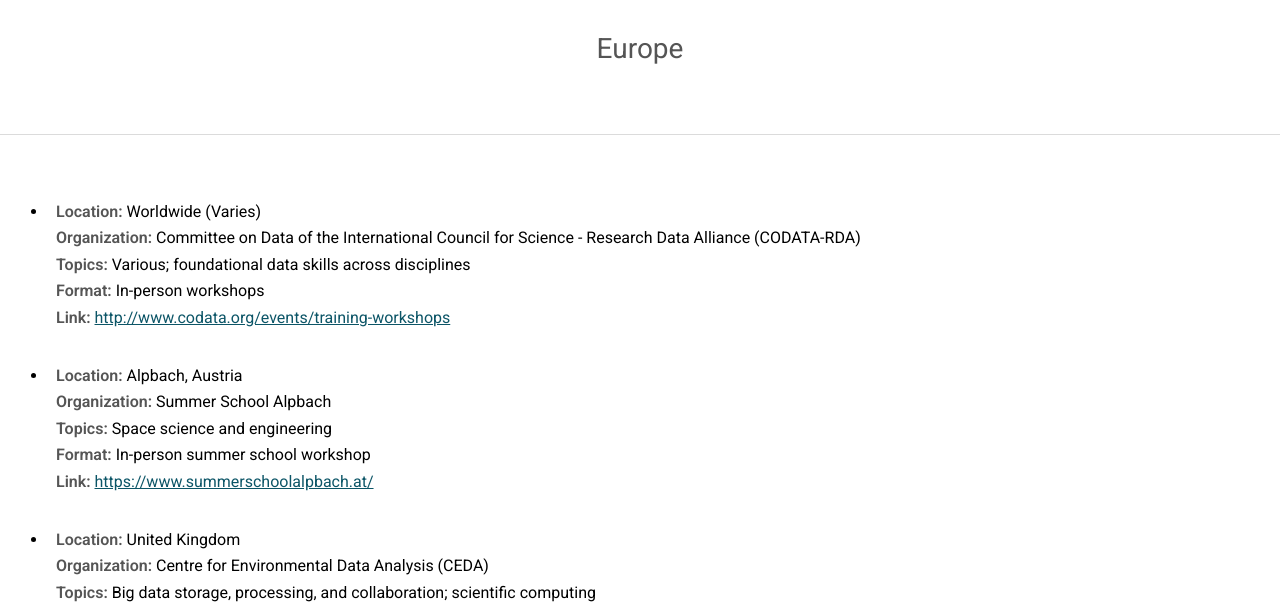
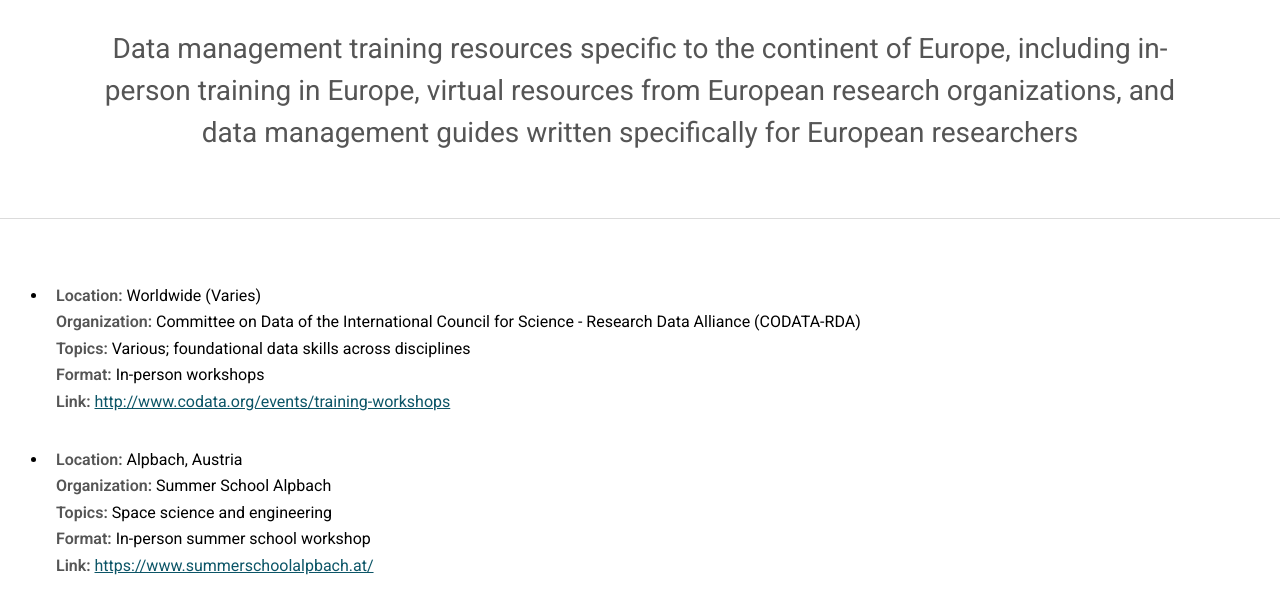
Before and after one commit to bfe-inf/toolkit, a Jekyll site: the page built from dmt-europe.html, in a window 1280 px wide and 900 px high, cut to the strip 294-900 px from the top of the window. Built offline with Jekyll 4.4.1, drawn with Linux system fonts in a browser that asks for light colours.

Commit message:
Update dmt-europe.html

```diff
--- a/dmt-europe.html
+++ b/dmt-europe.html
@@ -48,7 +48,7 @@
 			<section id="main" class="wrapper" style="padding-bottom: 0px;">
 				<div class="inner">
 					<header class="align-center">
-						<h3>Europe</h3>
+						<h3>Data management training resources specific to the continent of Europe, including in-person training in Europe, virtual resources from European research organizations, and data management guides written specifically for European researchers</h3>
 					</header>
 			</section>
 			<hr>
```
